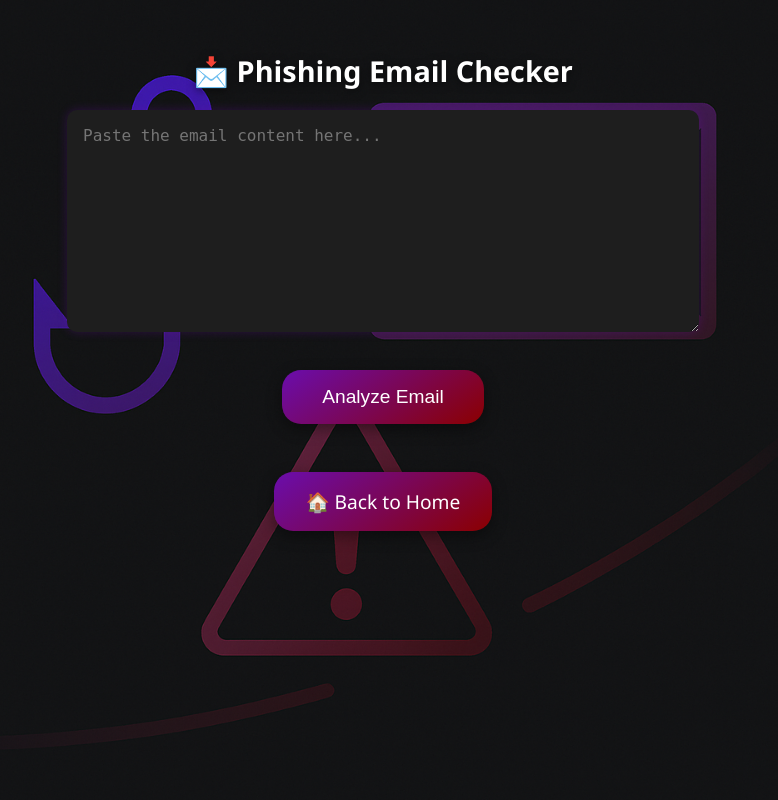
After one commit to Panahs33/cybershield-app, a Flask app: template templates/analyze.html in a window 1280 px wide. The commit adds this page. Shown: the whole page, without its empty margins (257-1035 px from the left). Run offline with Flask 2, Linux system fonts and the light colour scheme; the template is opened without the code that fills it, so the values that code supplies are empty.

Commit message:
Add phishing email checker feature

```diff
--- a/static/styles.css
+++ b/static/styles.css
@@ -417,3 +417,30 @@ body,
     font-size: 1.5rem;
   }
 }
+textarea {
+  width: 100%;
+  max-width: 600px;
+  padding: 1rem;
+  border-radius: 10px;
+  border: none;
+  resize: vertical;
+  font-size: 1rem;
+  margin: 1rem auto;
+  display: block;
+  background-color: #1e1e1e;
+  color: white;
+  box-shadow: 0 0 10px rgba(106, 13, 173, 0.3);
+}
+
+.result-box {
+  margin-top: 2rem;
+  padding: 1rem 1.5rem;
+  border-left: 5px solid #6a0dad;
+  background-color: rgba(255, 255, 255, 0.05);
+  border-radius: 10px;
+  color: white;
+  max-width: 600px;
+  text-align: center;
+  font-weight: bold;
+  box-shadow: 0 0 15px rgba(106, 13, 173, 0.25);
+}
--- /dev/null
+++ b/templates/analyze.html
@@ -0,0 +1,24 @@
+<!DOCTYPE html>
+<html>
+<head>
+  <meta charset="UTF-8">
+  <title>Phishing Email Checker</title>
+  <link rel="stylesheet" href="{{ url_for('static', filename='styles.css') }}">
+</head>
+<body class="app-body learn-body">
+  <div class="learn-container">
+    <h1 class="title">📩 Phishing Email Checker</h1>
+    <form method="post">
+      <textarea name="email" rows="10" placeholder="Paste the email content here..." required></textarea>
+      <br>
+      <button type="submit" class="welcome-button">Analyze Email</button>
+    </form>
+    {% if result %}
+    <div class="result-box">
+      <p>{{ result }}</p>
+    </div>
+    {% endif %}
+    <a href="/" class="welcome-button back-button">🏠 Back to Home</a>
+  </div>
+</body>
+</html>
--- a/templates/index.html
+++ b/templates/index.html
@@ -21,6 +21,7 @@
     <div class="welcome-buttons">
       <a href="{{ url_for('learn') }}" class="welcome-button">📘 Explore Phishing Facts</a>
       <a href="{{ url_for('select_level') }}" class="welcome-button">🧠 Take the Quiz</a>
+      <a href="{{ url_for('analyze') }}" class="welcome-button">🕵️ Check an Email</a>
     </div>
 
     <!-- Why Cyber Awareness Box -->
```
